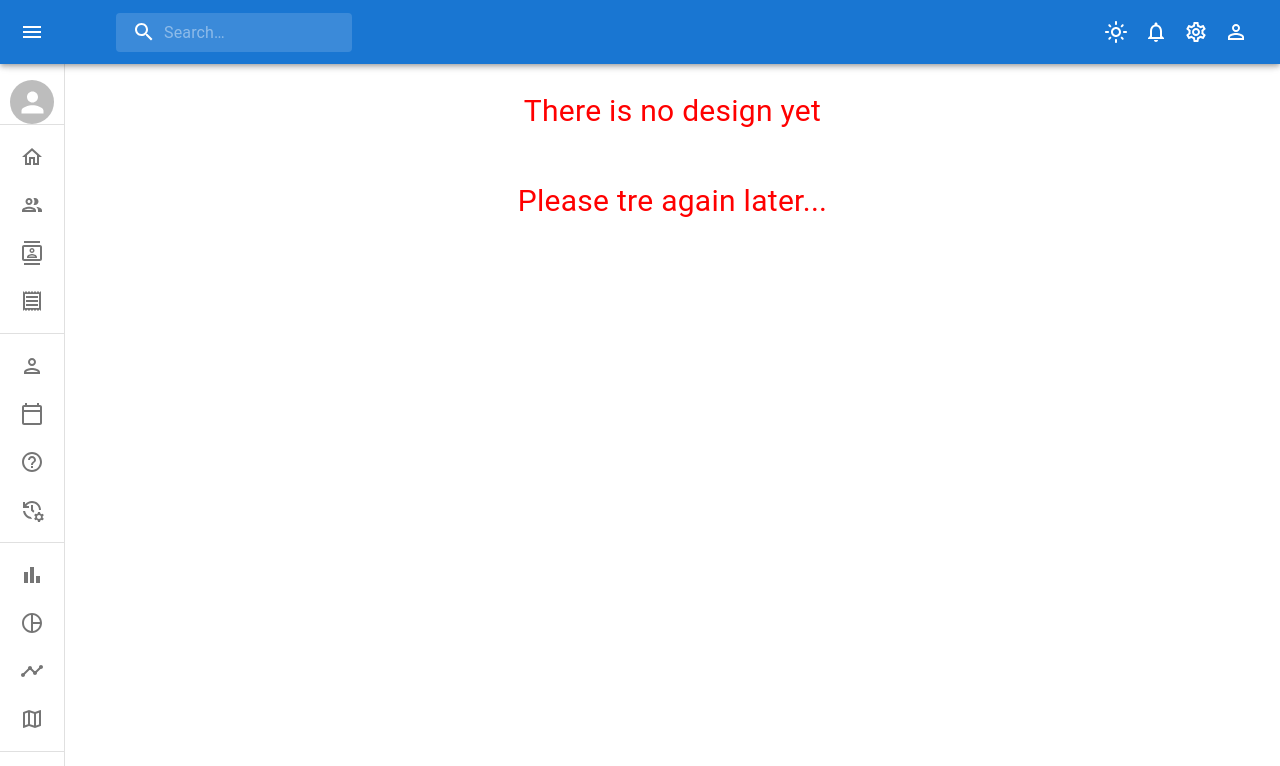
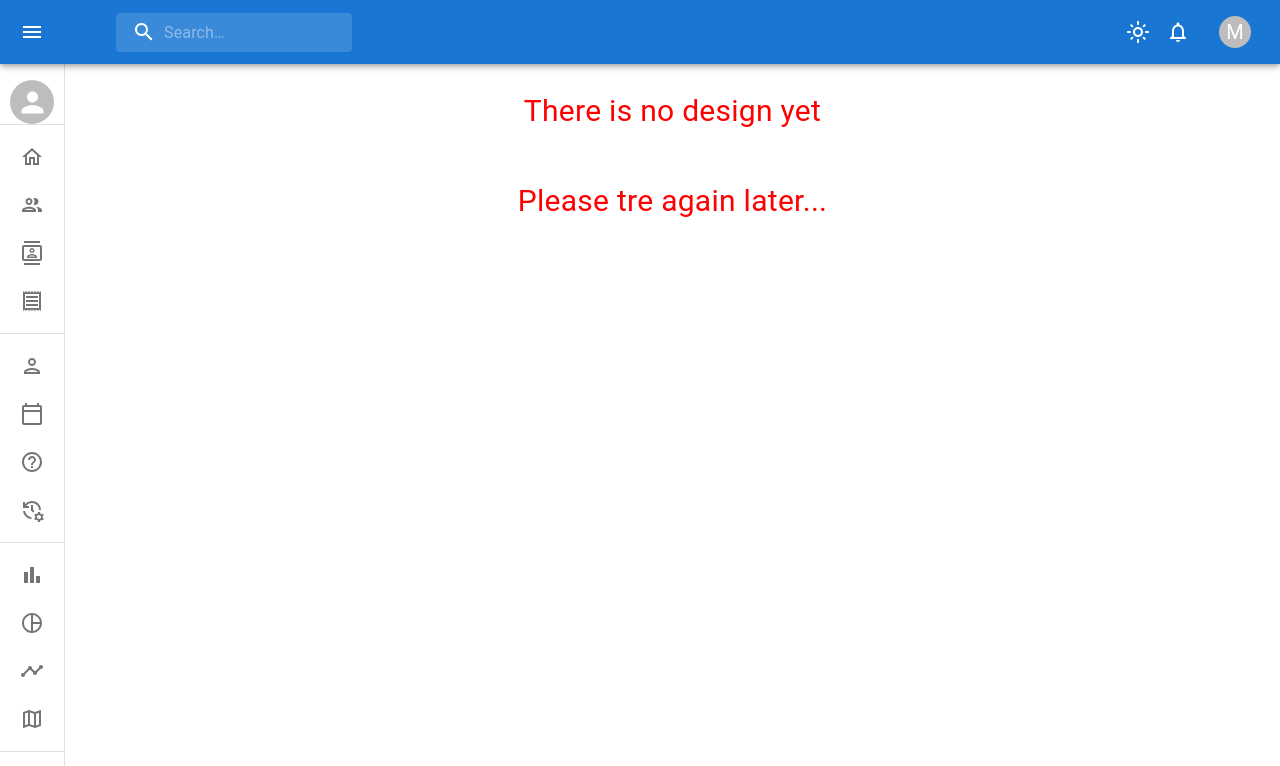
Before and after one commit to khaled-17/Full-Admin-Dashboard, a React (Vite) app: page /bar in a window 1280 px wide. Shown: the top 766 px of the page. Built offline with nearby package versions, Linux system fonts and the light colour scheme.

Commit message:
add Re-component AccountMenu

```diff
--- /dev/null
+++ b/src/components/AccountMenu.jsx
@@ -0,0 +1,115 @@
+import * as React from 'react';
+import Box from '@mui/material/Box';
+import Avatar from '@mui/material/Avatar';
+import Menu from '@mui/material/Menu';
+import MenuItem from '@mui/material/MenuItem';
+import ListItemIcon from '@mui/material/ListItemIcon';
+import Divider from '@mui/material/Divider';
+import IconButton from '@mui/material/IconButton';
+ import Tooltip from '@mui/material/Tooltip';
+import PersonAdd from '@mui/icons-material/PersonAdd';
+import Settings from '@mui/icons-material/Settings';
+import Logout from '@mui/icons-material/Logout';
+import PersonOutlineOutlinedIcon from "@mui/icons-material/PersonOutlineOutlined";
+
+
+
+export default function AccountMenu() {
+  const [anchorEl, setAnchorEl] = React.useState(null);
+  const open = Boolean(anchorEl);
+  const handleClick = (event) => {
+    setAnchorEl(event.currentTarget);
+  };
+  const handleClose = () => {
+    setAnchorEl(null);
+  };
+  return (
+    <React.Fragment>
+      <Box sx={{ display: 'flex', alignItems: 'center', textAlign: 'center' }}>
+         <Tooltip title="Account settings">
+          <IconButton
+            onClick={handleClick}
+            size="small"
+            sx={{ ml: 2 }}
+            aria-controls={open ? 'account-menu' : undefined}
+            aria-haspopup="true"
+            aria-expanded={open ? 'true' : undefined}
+          >
+            <Avatar sx={{ width: 32, height: 32 }}>M</Avatar>
+          </IconButton>
+        </Tooltip>
+      </Box>
+      <Menu
+        anchorEl={anchorEl}
+        id="account-menu"
+        open={open}
+        onClose={handleClose}
+        onClick={handleClose}
+        PaperProps={{
+          elevation: 0,
+          sx: {
+            overflow: 'visible',
+            filter: 'drop-shadow(0px 2px 8px rgba(0,0,0,0.32))',
+            mt: 1.5,
+            '& .MuiAvatar-root': {
+              width: 32,
+              height: 32,
+              ml: -0.5,
+              mr: 1,
+            },
+            '&:before': {
+              content: '""',
+              display: 'block',
+              position: 'absolute',
+              top: 0,
+              right: 14,
+              width: 10,
+              height: 10,
+              bgcolor: 'background.paper',
+              transform: 'translateY(-50%) rotate(45deg)',
+              zIndex: 0,
+            },
+          },
+        }}
+        transformOrigin={{ horizontal: 'right', vertical: 'top' }}
+        anchorOrigin={{ horizontal: 'right', vertical: 'bottom' }}
+      >
+
+        <MenuItem onClick={handleClose}>
+          <Avatar /> My account
+        </MenuItem>
+        <Divider />
+
+
+
+
+
+        <MenuItem onClick={handleClose}>
+          <ListItemIcon>
+            <PersonAdd fontSize="small" />
+          </ListItemIcon>
+          Add another account
+        </MenuItem>
+
+
+
+
+
+
+
+        <MenuItem onClick={handleClose}>
+          <ListItemIcon>
+            <Settings fontSize="small" />
+          </ListItemIcon>
+          Settings
+        </MenuItem>
+        <MenuItem onClick={handleClose}>
+          <ListItemIcon>
+            <Logout fontSize="small" />
+          </ListItemIcon>
+          Logout
+        </MenuItem>
+      </Menu>
+    </React.Fragment>
+  );
+}
--- a/src/provider/LayoutProvider/components/TopBar.jsx
+++ b/src/provider/LayoutProvider/components/TopBar.jsx
@@ -7,13 +7,9 @@
 import SearchIcon from "@mui/icons-material/Search";
 import { styled, alpha } from "@mui/material/styles";
 
-import { AddShoppingCart } from "@mui/icons-material";
-import PersonOutlineOutlinedIcon from "@mui/icons-material/PersonOutlineOutlined";
-import DarkModeOutlinedIcon from "@mui/icons-material/DarkModeOutlined";
-import LightModeOutlinedIcon from "@mui/icons-material/LightModeOutlined";
-import SettingsOutlinedIcon from "@mui/icons-material/SettingsOutlined";
-import NotificationsNoneOutlinedIcon from "@mui/icons-material/NotificationsNoneOutlined";
+ import NotificationsNoneOutlinedIcon from "@mui/icons-material/NotificationsNoneOutlined";
 import ToggoleMode from "../../Theme/ToggoleMode";
+import AccountMenu from "../../../components/AccountMenu";
 
 export default function TopBar({ open, handleDrawerOpen }) {
   const drawerWidth = 240;
@@ -107,19 +103,21 @@
         <Box flexGrow={1} />
 
         <Stack direction={"row"}>
+
+
           <ToggoleMode />
 
           <IconButton color="inherit">
             <NotificationsNoneOutlinedIcon />
           </IconButton>
 
-          <IconButton color="inherit">
-            <SettingsOutlinedIcon />
-          </IconButton>
 
-          <IconButton color="inherit">
-            <PersonOutlineOutlinedIcon />
-          </IconButton>
+
+<AccountMenu/>
+
+
+
+
         </Stack>
       </Toolbar>
     </AppBar>
```
